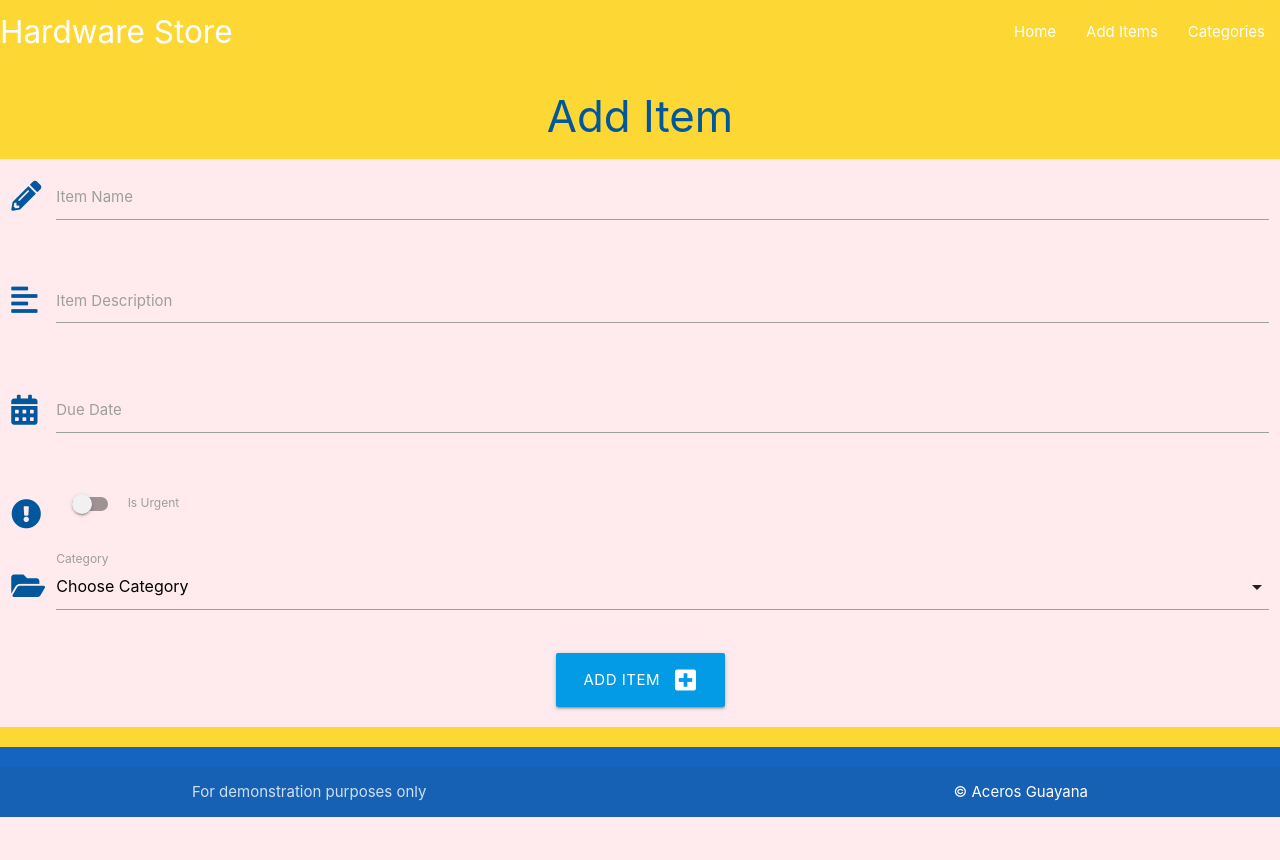
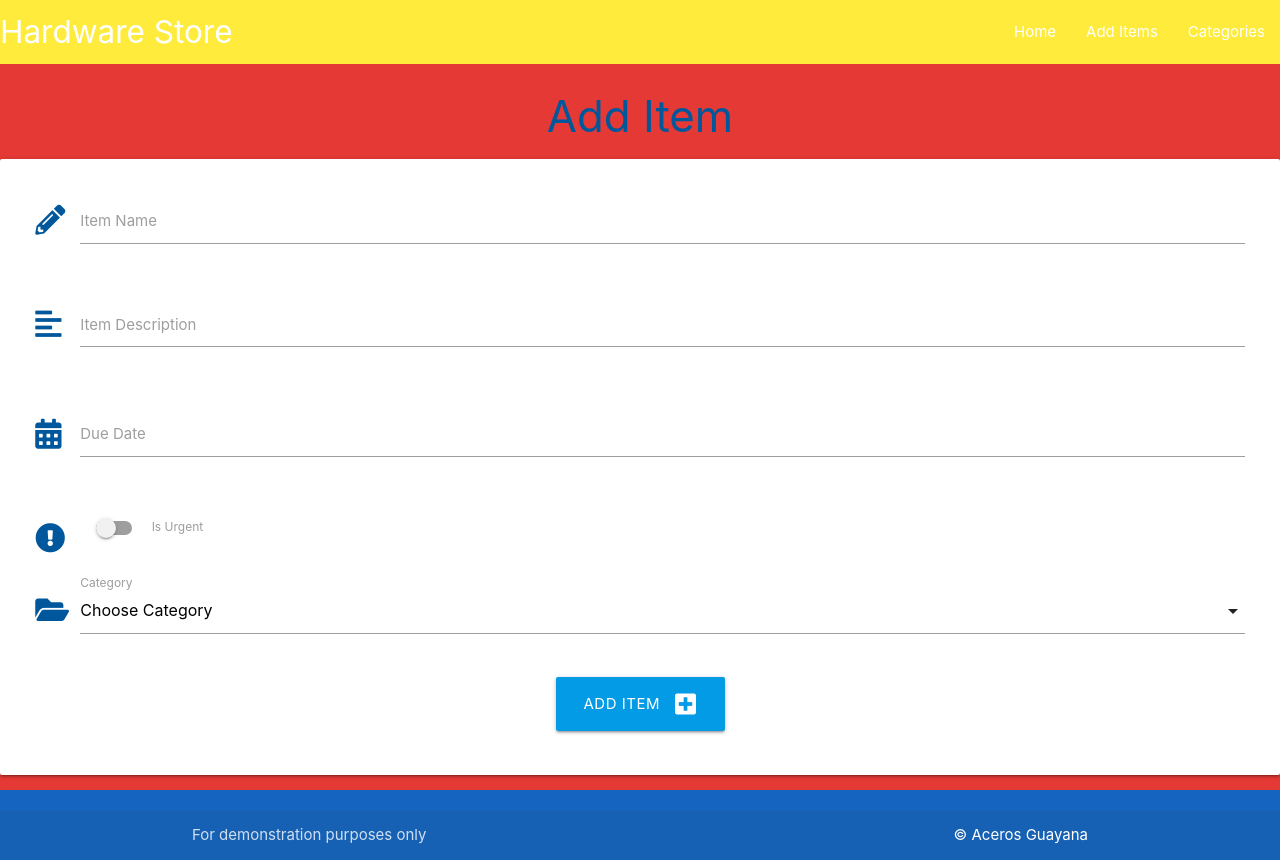
Before and after one commit to Sniffy2019/Hardware-store, a Flask app: page /add_item in a window 1280 px wide. Before the commit the page ends 817 px from the top, so only its background shows below. Run offline with Flask 3, Linux system fonts and the light colour scheme; data that the repository does not hold is empty.

Commit message:
well well well

```diff
--- a/hardware/templates/add_item.html
+++ b/hardware/templates/add_item.html
@@ -3,7 +3,7 @@
 
 <h3 class="light-blue-text text-darken-4 center-align">Add Item</h3>
 
-<div class="row card-panel, red lighten-5">
+<div class="row card-panel">
     <form class="col s12" method="POST" action="{{ url_for('add_item') }}">
         <!-- item name -->
         <div class="row">
--- a/hardware/templates/base.html
+++ b/hardware/templates/base.html
@@ -19,7 +19,7 @@
 
     <header>
         <!-- top navbar -->
-        <nav class="yellow darken-1">
+        <nav class="yellow darken-1, black-text">
             <div class="nav-wrapper">
                 <a href="{{ url_for('home') }}" class="brand-logo">Hardware Store</a>
                 <a href="#" data-target="mobile-demo" class="sidenav-trigger"><i class="fas fa-bars"></i></a>
@@ -39,7 +39,7 @@
         </ul>
     </header>
 
-    <main class="container, yellow darken-1">
+    <main class="container, red darken-1">
         {% block content %}
         {% endblock %}
     </main>
```
